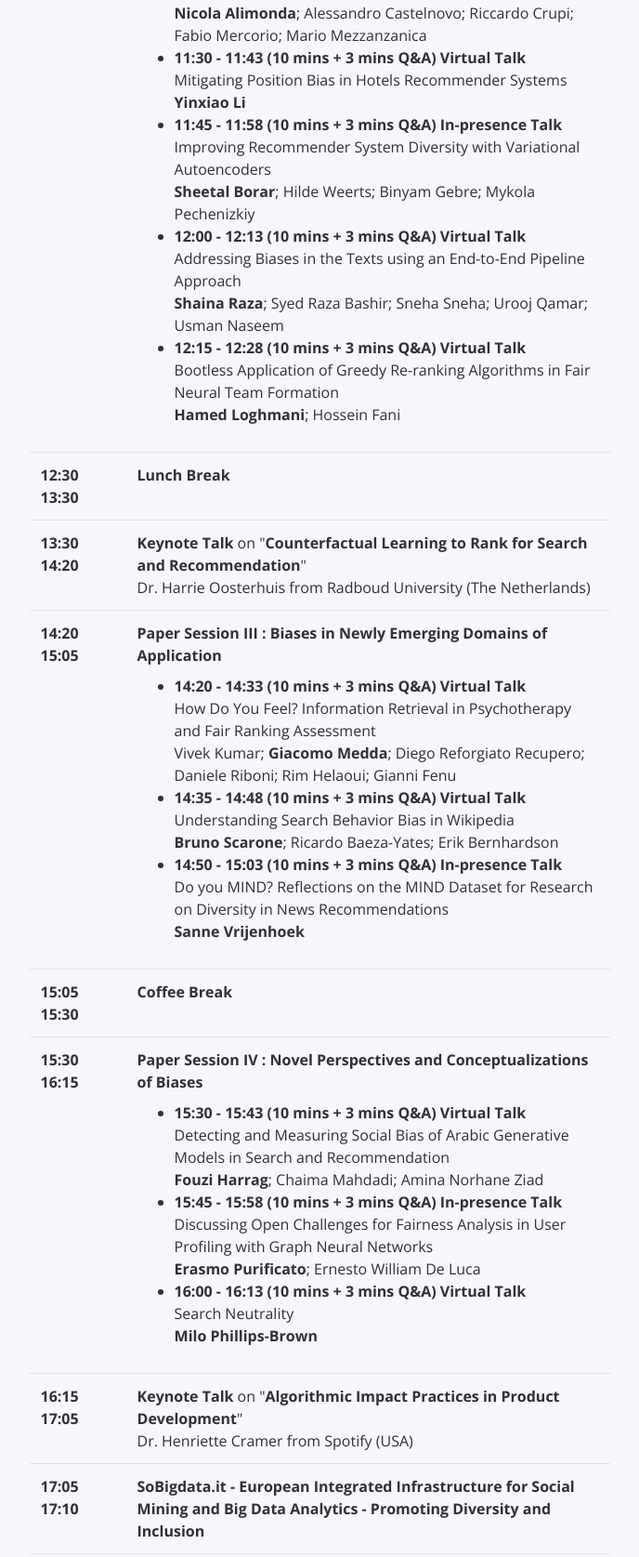
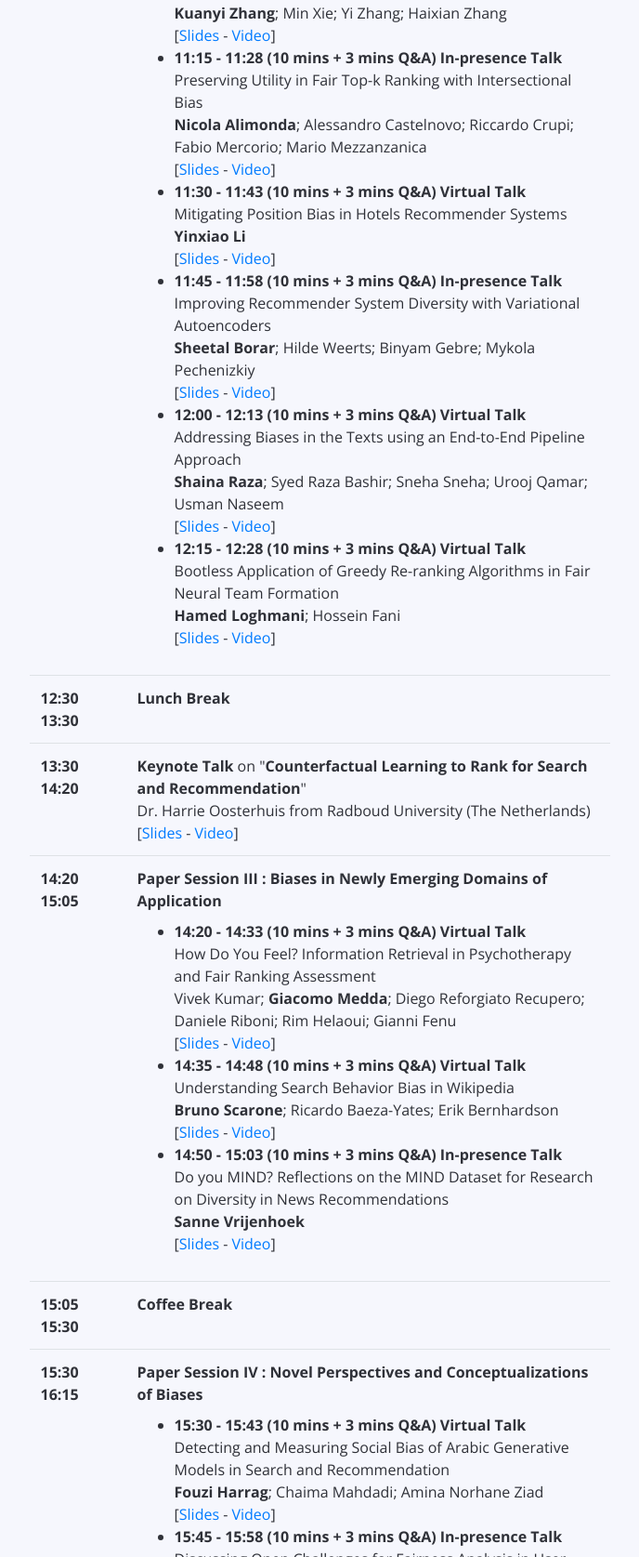
Before and after one commit to biasinrecsys/ecir2023, a plain HTML site: page index.html in a window 1280 px wide. Shown: the part 10046-11721 px from the top of the page at 93% size, without its empty margins (296-984 px from the left). Drawn offline with nearby package versions, Linux system fonts and the light colour scheme.

Commit message:
Update index.html

```diff
--- a/index.html
+++ b/index.html
@@ -290,7 +290,7 @@
                   <tr>
                       <th scope="row" class="time"><strong>09:02 09:50</strong></th>
                       <td>
-                          <strong>Keynote Talk</strong> on "<strong>Fair Ranking Systems: What's Missing?</strong>" </br> Dr. Asia J. Biega</strong> from Max Planck Institute for Security and Privacy - MPI-SP (Germany)
+                          <strong>Keynote Talk</strong> on "<strong>Fair Ranking Systems: What's Missing?</strong>" </br> Dr. Asia J. Biega</strong> from Max Planck Institute for Security and Privacy - MPI-SP (Germany) <br> [<a href="" target="_blank">Slides</a> - <a href="" target="_blank">Video</a>]
                       </td>
                   </tr>
                   <tr>
@@ -298,9 +298,9 @@
                       <td>
                           <div style="margin-bottom: 9px;"><strong>Paper Session I : Biases Exploration and Assessment</strong></div>
                           <ul>
-                              <li><strong>09:50 - 10:03 (10 mins + 3 mins Q&A) In-presence Talk</strong></br> A Study on Accuracy, Miscalibration, and Popularity Bias in Recommendations </br> <strong>Dominik Kowald</strong>; Gregor Mayr; Markus Schedl; Elisabeth Lex</li>
-                              <li><strong>10:05 - 10:18 (10 mins + 3 mins Q&A) In-presence Talk</strong></br> Measuring Bias in Multimodal Models: Multimodal Composite Association Score </br> <strong>Abhishek Mandal</strong>; Susan Leavy; Suzanne Little</li>
-                              <li><strong>10:20 - 10:33 (10 mins + 3 mins Q&A) In-presence Talk</strong></br> Evaluating Fairness Metrics </br> <strong>Zahid Irfan</strong>; Fergal McCaffery; Roisin Loughran</li>
+                              <li><strong>09:50 - 10:03 (10 mins + 3 mins Q&A) In-presence Talk</strong></br> A Study on Accuracy, Miscalibration, and Popularity Bias in Recommendations </br> <strong>Dominik Kowald</strong>; Gregor Mayr; Markus Schedl; Elisabeth Lex <br> [<a href="" target="_blank">Slides</a> - <a href="" target="_blank">Video</a>]</li>
+                              <li><strong>10:05 - 10:18 (10 mins + 3 mins Q&A) In-presence Talk</strong></br> Measuring Bias in Multimodal Models: Multimodal Composite Association Score </br> <strong>Abhishek Mandal</strong>; Susan Leavy; Suzanne Little <br> [<a href="" target="_blank">Slides</a> - <a href="" target="_blank">Video</a>]</li>
+                              <li><strong>10:20 - 10:33 (10 mins + 3 mins Q&A) In-presence Talk</strong></br> Evaluating Fairness Metrics </br> <strong>Zahid Irfan</strong>; Fergal McCaffery; Roisin Loughran <br> [<a href="" target="_blank">Slides</a> - <a href="" target="_blank">Video</a>]</li>
                           </ul>
                       </td>
                   </tr>
@@ -313,12 +313,12 @@
                       <td>
                           <div style="margin-bottom: 9px;"><strong>Paper Session II : Mitigation Strategies against Biases</strong></div>
                           <ul>
-                              <li><strong>11:00 - 11:13 (10 mins + 3 mins Q&A) Virtual Talk</strong></br> Implicit Feedback for User Mainstreaminess Estimation and Bias Detection in Recommender Systems </br> <strong>Kuanyi Zhang</strong>; Min Xie; Yi Zhang; Haixian Zhang</li>
-                              <li><strong>11:15 - 11:28 (10 mins + 3 mins Q&A) In-presence Talk</strong></br> Preserving Utility in Fair Top-k Ranking with Intersectional Bias </br> <strong>Nicola Alimonda</strong>; Alessandro Castelnovo; Riccardo Crupi; Fabio Mercorio; Mario Mezzanzanica</li>
-                              <li><strong>11:30 - 11:43 (10 mins + 3 mins Q&A) Virtual Talk</strong></br> Mitigating Position Bias in Hotels Recommender Systems </br> <strong>Yinxiao Li</strong></li>
-                              <li><strong>11:45 - 11:58 (10 mins + 3 mins Q&A) In-presence Talk</strong></br> Improving Recommender System Diversity with Variational Autoencoders </br> <strong>Sheetal Borar</strong>; Hilde Weerts; Binyam Gebre; Mykola Pechenizkiy</li>
-                              <li><strong>12:00 - 12:13 (10 mins + 3 mins Q&A) Virtual Talk</strong></br> Addressing Biases in the Texts using an End-to-End Pipeline Approach </br> <strong>Shaina Raza</strong>; Syed Raza Bashir; Sneha Sneha; Urooj Qamar; Usman Naseem</li>
-                              <li><strong>12:15 - 12:28 (10 mins + 3 mins Q&A) Virtual Talk</strong></br> Bootless Application of Greedy Re-ranking Algorithms in Fair Neural Team Formation </br> <strong>Hamed Loghmani</strong>; Hossein Fani</li>
+                              <li><strong>11:00 - 11:13 (10 mins + 3 mins Q&A) Virtual Talk</strong></br> Implicit Feedback for User Mainstreaminess Estimation and Bias Detection in Recommender Systems </br> <strong>Kuanyi Zhang</strong>; Min Xie; Yi Zhang; Haixian Zhang <br> [<a href="" target="_blank">Slides</a> - <a href="" target="_blank">Video</a>]</li>
+                              <li><strong>11:15 - 11:28 (10 mins + 3 mins Q&A) In-presence Talk</strong></br> Preserving Utility in Fair Top-k Ranking with Intersectional Bias </br> <strong>Nicola Alimonda</strong>; Alessandro Castelnovo; Riccardo Crupi; Fabio Mercorio; Mario Mezzanzanica <br> [<a href="" target="_blank">Slides</a> - <a href="" target="_blank">Video</a>]</li>
+                              <li><strong>11:30 - 11:43 (10 mins + 3 mins Q&A) Virtual Talk</strong></br> Mitigating Position Bias in Hotels Recommender Systems </br> <strong>Yinxiao Li</strong> <br> [<a href="" target="_blank">Slides</a> - <a href="" target="_blank">Video</a>]</li>
+                              <li><strong>11:45 - 11:58 (10 mins + 3 mins Q&A) In-presence Talk</strong></br> Improving Recommender System Diversity with Variational Autoencoders </br> <strong>Sheetal Borar</strong>; Hilde Weerts; Binyam Gebre; Mykola Pechenizkiy <br> [<a href="" target="_blank">Slides</a> - <a href="" target="_blank">Video</a>]</li>
+                              <li><strong>12:00 - 12:13 (10 mins + 3 mins Q&A) Virtual Talk</strong></br> Addressing Biases in the Texts using an End-to-End Pipeline Approach </br> <strong>Shaina Raza</strong>; Syed Raza Bashir; Sneha Sneha; Urooj Qamar; Usman Naseem <br> [<a href="" target="_blank">Slides</a> - <a href="" target="_blank">Video</a>]</li>
+                              <li><strong>12:15 - 12:28 (10 mins + 3 mins Q&A) Virtual Talk</strong></br> Bootless Application of Greedy Re-ranking Algorithms in Fair Neural Team Formation </br> <strong>Hamed Loghmani</strong>; Hossein Fani <br> [<a href="" target="_blank">Slides</a> - <a href="" target="_blank">Video</a>]</li>
                           </ul>
                       </td>
                   </tr>
@@ -329,7 +329,7 @@
                   <tr>
                       <th scope="row" class="time"><strong>13:30 14:20</strong></th>
                       <td>
-                          <strong>Keynote Talk</strong> on "<strong>Counterfactual Learning to Rank for Search and Recommendation</strong>" </br> Dr. Harrie Oosterhuis</strong> from Radboud University (The Netherlands)
+                          <strong>Keynote Talk</strong> on "<strong>Counterfactual Learning to Rank for Search and Recommendation</strong>" </br> Dr. Harrie Oosterhuis</strong> from Radboud University (The Netherlands) <br> [<a href="" target="_blank">Slides</a> - <a href="" target="_blank">Video</a>]
                       </td>
                   </tr>
                   <tr>
@@ -337,9 +337,9 @@
                       <td>
                           <div style="margin-bottom: 9px;"><strong>Paper Session III : Biases in Newly Emerging Domains of Application</strong></div>
                           <ul>
-                              <li><strong>14:20 - 14:33 (10 mins + 3 mins Q&A) Virtual Talk</strong></br> How Do You Feel? Information Retrieval in Psychotherapy and Fair Ranking Assessment  </br> Vivek Kumar; <strong> Giacomo Medda</strong>; Diego Reforgiato Recupero; Daniele Riboni; Rim Helaoui; Gianni Fenu</li>
-                              <li><strong>14:35 - 14:48 (10 mins + 3 mins Q&A) Virtual Talk</strong></br> Understanding Search Behavior Bias in Wikipedia </br> <strong>Bruno Scarone</strong>; Ricardo Baeza-Yates; Erik Bernhardson</li>
-                              <li><strong>14:50 - 15:03 (10 mins + 3 mins Q&A) In-presence Talk</strong></br> Do you MIND? Reflections on the MIND Dataset for Research on Diversity in News Recommendations </br> <strong>Sanne Vrijenhoek</strong></li>
+                              <li><strong>14:20 - 14:33 (10 mins + 3 mins Q&A) Virtual Talk</strong></br> How Do You Feel? Information Retrieval in Psychotherapy and Fair Ranking Assessment  </br> Vivek Kumar; <strong> Giacomo Medda</strong>; Diego Reforgiato Recupero; Daniele Riboni; Rim Helaoui; Gianni Fenu <br> [<a href="" target="_blank">Slides</a> - <a href="" target="_blank">Video</a>]</li>
+                              <li><strong>14:35 - 14:48 (10 mins + 3 mins Q&A) Virtual Talk</strong></br> Understanding Search Behavior Bias in Wikipedia </br> <strong>Bruno Scarone</strong>; Ricardo Baeza-Yates; Erik Bernhardson <br> [<a href="" target="_blank">Slides</a> - <a href="" target="_blank">Video</a>]</li>
+                              <li><strong>14:50 - 15:03 (10 mins + 3 mins Q&A) In-presence Talk</strong></br> Do you MIND? Reflections on the MIND Dataset for Research on Diversity in News Recommendations </br> <strong>Sanne Vrijenhoek</strong> <br> [<a href="" target="_blank">Slides</a> - <a href="" target="_blank">Video</a>]</li>
                           </ul>
                       </td>
                   </tr>
@@ -352,21 +352,21 @@
                       <td>
                           <div style="margin-bottom: 9px;"><strong>Paper Session IV : Novel Perspectives and Conceptualizations of Biases</strong></div>
                           <ul>
-                              <li><strong>15:30 - 15:43 (10 mins + 3 mins Q&A) Virtual Talk</strong></br> Detecting and Measuring Social Bias of Arabic Generative Models in Search and Recommendation </br> <strong>Fouzi Harrag</strong>; Chaima Mahdadi; Amina Norhane Ziad</li>
-                              <li><strong>15:45 - 15:58 (10 mins + 3 mins Q&A) In-presence Talk</strong></br>Discussing Open Challenges for Fairness Analysis in User Profiling with Graph Neural Networks </br> <strong>Erasmo Purificato</strong>; Ernesto William De Luca</li>
-                              <li><strong>16:00 - 16:13 (10 mins + 3 mins Q&A) Virtual Talk</strong></br> Search Neutrality </br> <strong>Milo Phillips-Brown</strong></li>
+                              <li><strong>15:30 - 15:43 (10 mins + 3 mins Q&A) Virtual Talk</strong></br> Detecting and Measuring Social Bias of Arabic Generative Models in Search and Recommendation </br> <strong>Fouzi Harrag</strong>; Chaima Mahdadi; Amina Norhane Ziad <br> [<a href="" target="_blank">Slides</a> - <a href="" target="_blank">Video</a>]</li>
+                              <li><strong>15:45 - 15:58 (10 mins + 3 mins Q&A) In-presence Talk</strong></br>Discussing Open Challenges for Fairness Analysis in User Profiling with Graph Neural Networks </br> <strong>Erasmo Purificato</strong>; Ernesto William De Luca <br> [<a href="" target="_blank">Slides</a> - <a href="" target="_blank">Video</a>]</li>
+                              <li><strong>16:00 - 16:13 (10 mins + 3 mins Q&A) Virtual Talk</strong></br> Search Neutrality </br> <strong>Milo Phillips-Brown</strong> <br> [<a href="" target="_blank">Slides</a> - <a href="" target="_blank">Video</a>]</li>
                           </ul>
                       </td>
                   </tr>
                   <tr>
                       <th scope="row" class="time"><strong>16:15 17:05</strong></th>
                       <td>
-                          <strong>Keynote Talk</strong> on "<strong>Algorithmic Impact Practices in Product Development</strong>" </br> Dr. Henriette Cramer</strong> from Spotify (USA)
+                          <strong>Keynote Talk</strong> on "<strong>Algorithmic Impact Practices in Product Development</strong>" </br> Dr. Henriette Cramer</strong> from Spotify (USA) <br> [<a href="" target="_blank">Slides</a> - <a href="" target="_blank">Video</a>]
                       </td>
                   </tr>
                   <tr>
                       <th scope="row" class="time"><strong>17:05 17:10</strong></th>
-                      <td><strong>SoBigdata.it - European Integrated Infrastructure for Social Mining and Big Data Analytics - Promoting Diversity and Inclusion</strong></td>
+                      <td><strong>SoBigdata.it - European Integrated Infrastructure for Social Mining and Big Data Analytics - Promoting Diversity and Inclusion</strong> <br> [<a href="" target="_blank">Slides</a> - <a href="" target="_blank">Video</a>]</td>
                   </tr>
                   <tr>
                       <th scope="row" class="time"><strong>17:10 17:15</strong></th>
```
